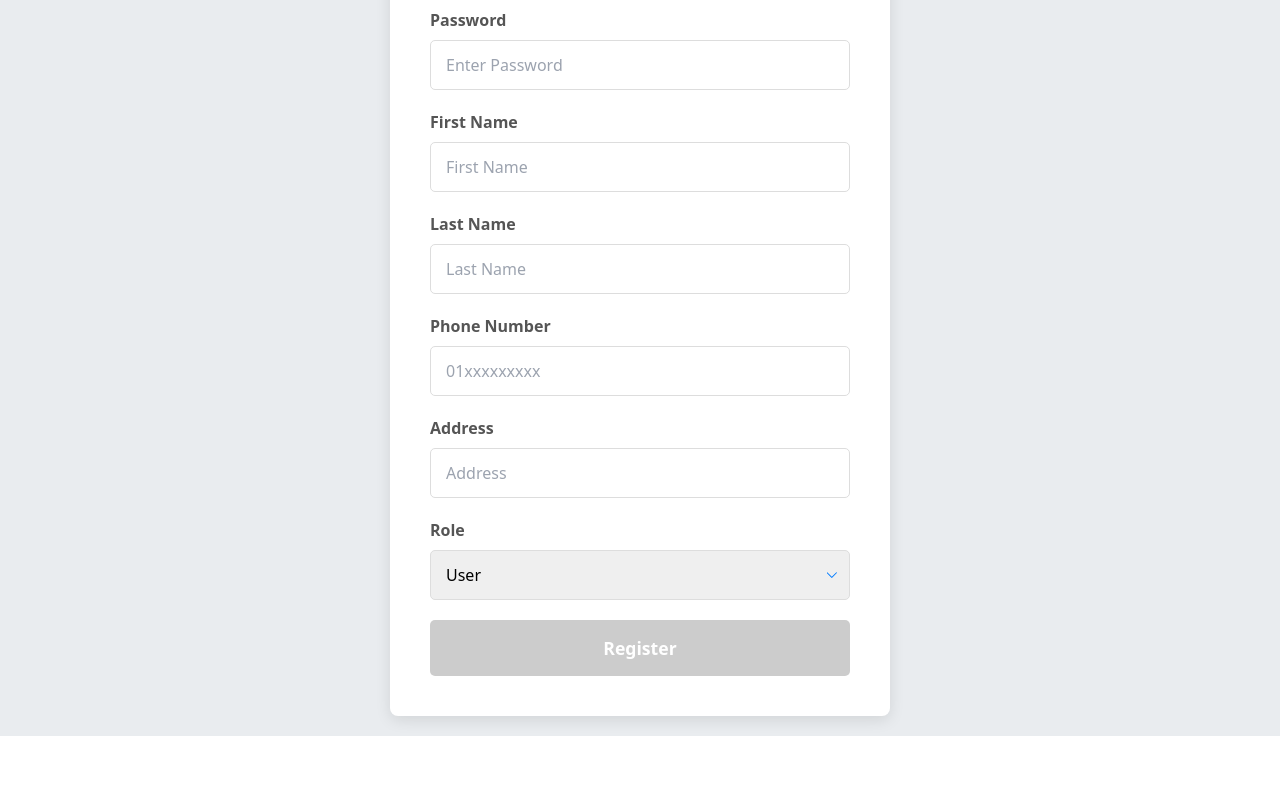
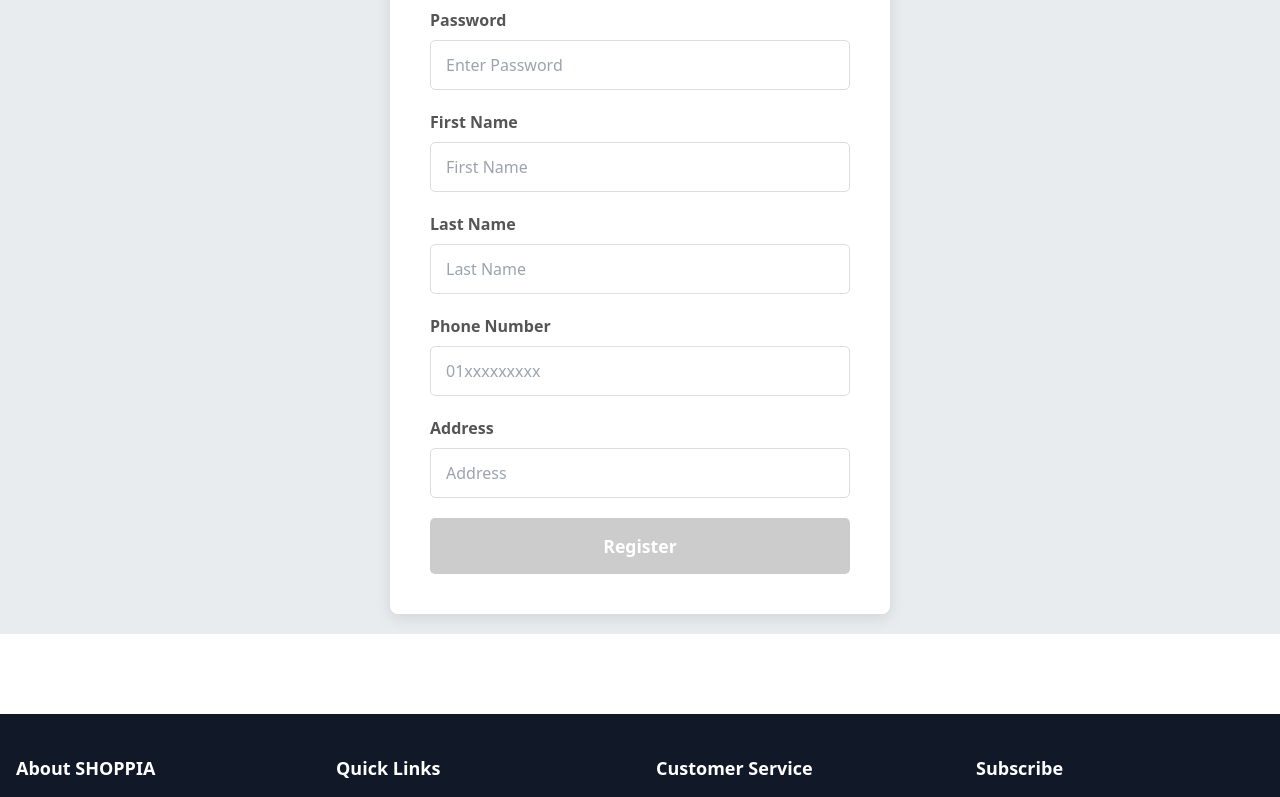
Before and after one commit to BasmaMounir/ShoppiaStore, an Angular app: page /register in a window 1280 px wide. Shown: the part 368-1165 px from the top of the page. Built offline with nearby package versions, Linux system fonts and the light colour scheme.

Commit message:
remove role from register

```diff
--- a/src/app/pages/register/register.component.html
+++ b/src/app/pages/register/register.component.html
@@ -66,17 +66,6 @@
            </div>
          </div>
 
-         <div class="form-group">
-          <label for="role">Role</label>
-          <select id="role" formControlName="role"
-                  [class.is-invalid]="role?.invalid && (role?.dirty || role?.touched)">
-            <option value="ROLE_USER">User</option>
-            <option value="ROLE_ADMIN">Admin</option>
-          </select>
-          <div *ngIf="role?.invalid && (role?.dirty || role?.touched)" class="invalid-feedback">
-            <div *ngIf="role?.errors?.['required']">Role is required.</div>
-          </div>
-        </div>
 
          <div *ngIf="errorMessage" class="alert alert-danger">{{ errorMessage }}</div>
          <div *ngIf="successMessage" class="alert alert-success">{{ successMessage }}</div>
--- a/src/app/pages/register/register.component.ts
+++ b/src/app/pages/register/register.component.ts
@@ -36,8 +36,7 @@ export class RegisterComponent implements OnInit {
       firstName: ['', Validators.required],
       lastName: ['', Validators.required],
       phone: ['', [Validators.required, Validators.pattern(/^\d{11}$/)]],
-      address: ['', Validators.required],
-      role: ['ROLE_USER', Validators.required]
+      address: ['', Validators.required]
     });
   }
 
@@ -73,5 +72,4 @@ export class RegisterComponent implements OnInit {
   get lastName() { return this.registerForm.get('lastName'); }
   get phone() { return this.registerForm.get('phone'); }
   get address() { return this.registerForm.get('address'); }
-  get role() { return this.registerForm.get('role'); }
 }
```
